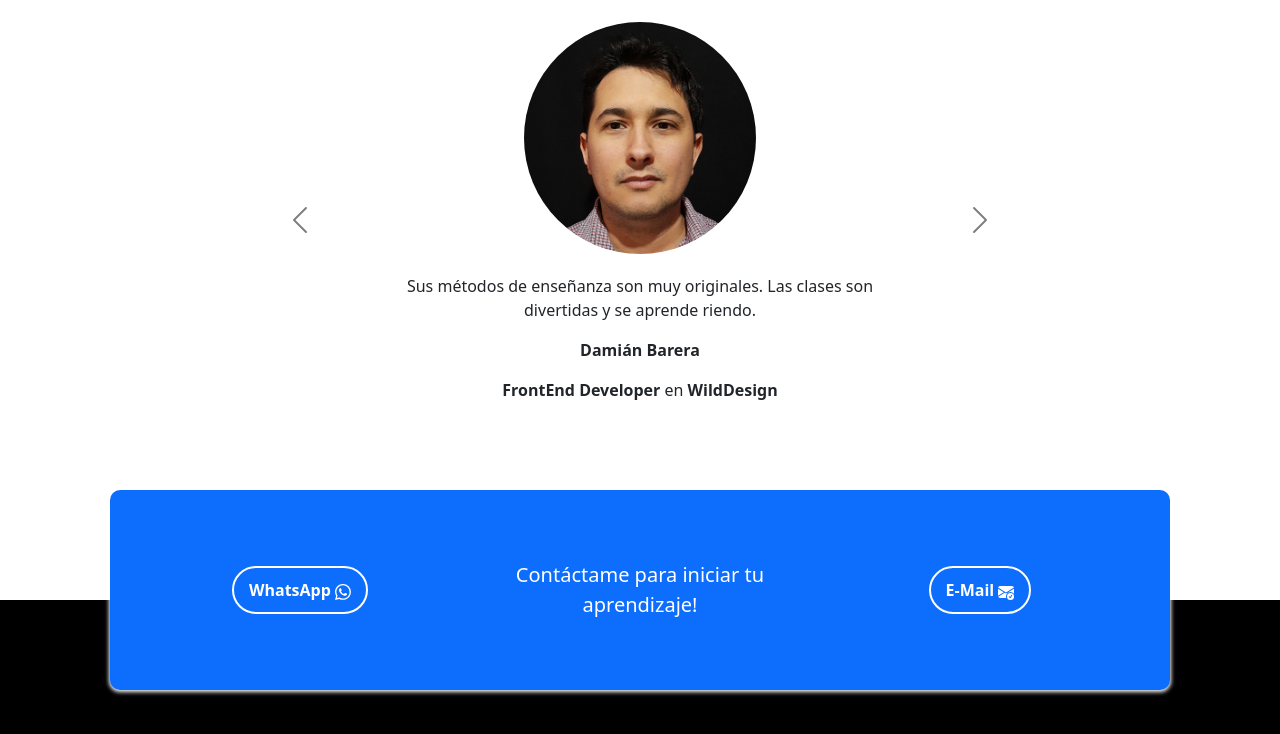
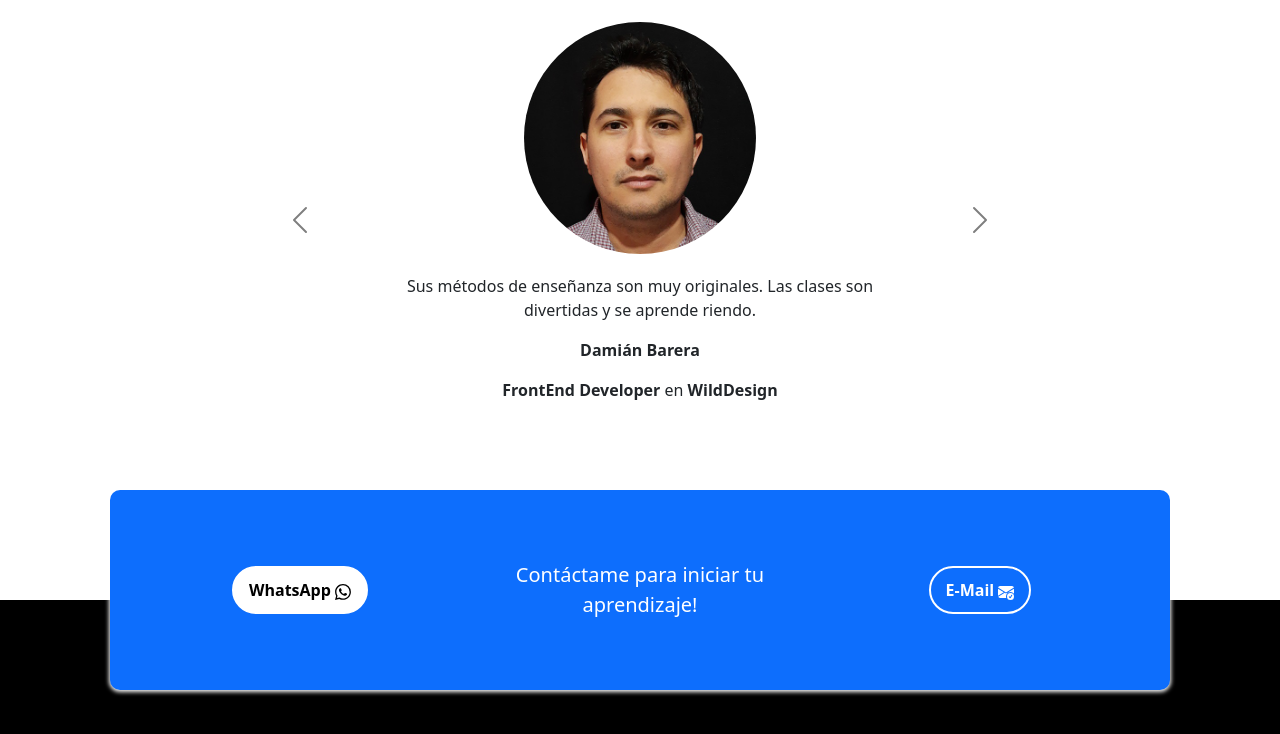
Before and after one commit to Damian-Barera/client-anthony, a plain HTML site: page index.html in a window 1280 px wide. In both pictures the pointer is over the button "WhatsApp". Shown: the part 2565-3299 px from the top of the page. Drawn offline with nearby package versions, Linux system fonts and the light colour scheme; a web font is replaced by a local one.

Commit message:
Agregada animacion hover sobre botones whats y mail

```diff
--- a/index.css
+++ b/index.css
@@ -225,6 +225,15 @@
     transition: all 0.2s ease-in-out;
 }
 
+.contact button:hover {
+    background-color: white;
+    color: black;
+}
+
+.contact button:hover svg {
+    color: black;
+}
+
 .contact button svg {
     color: white;
 }
```
